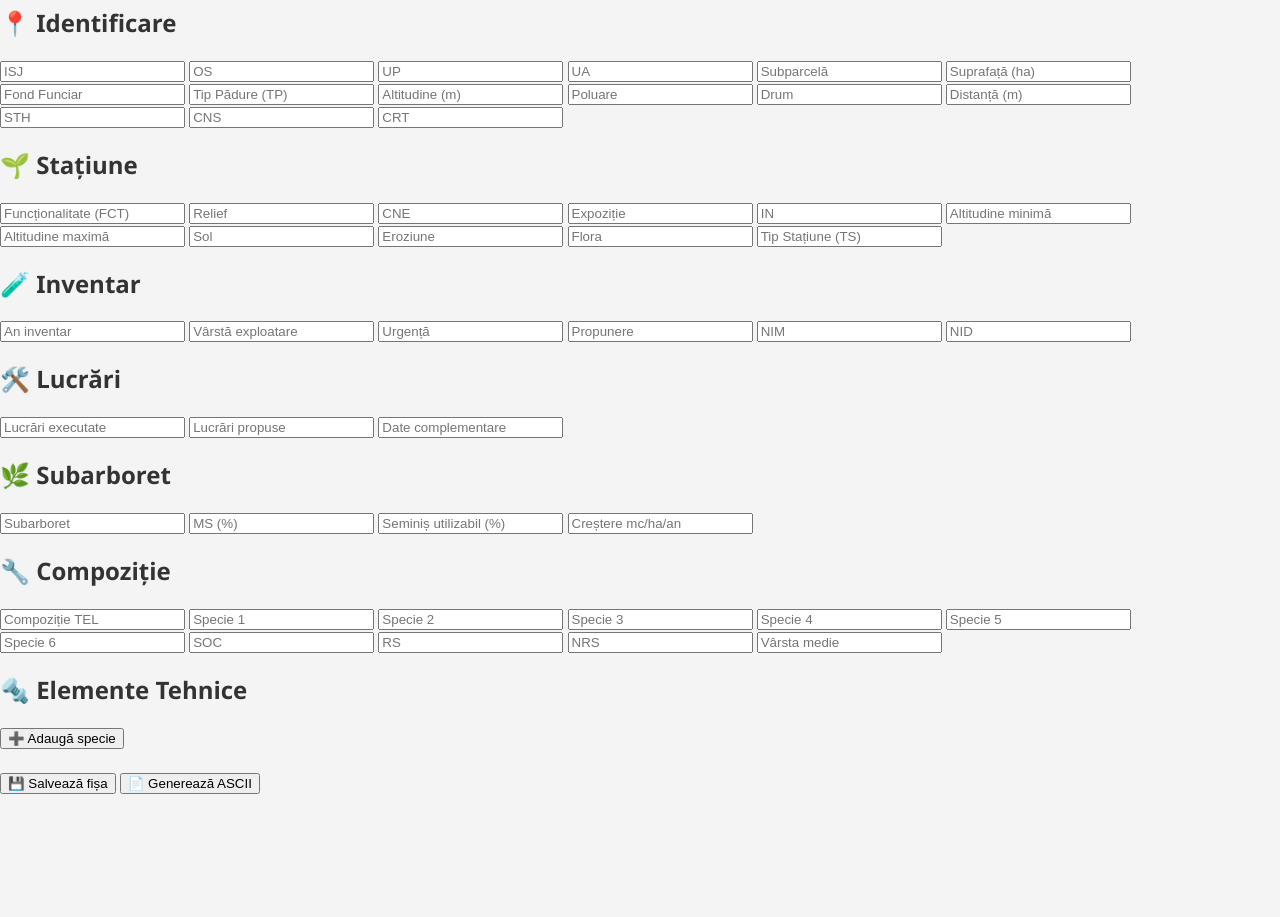
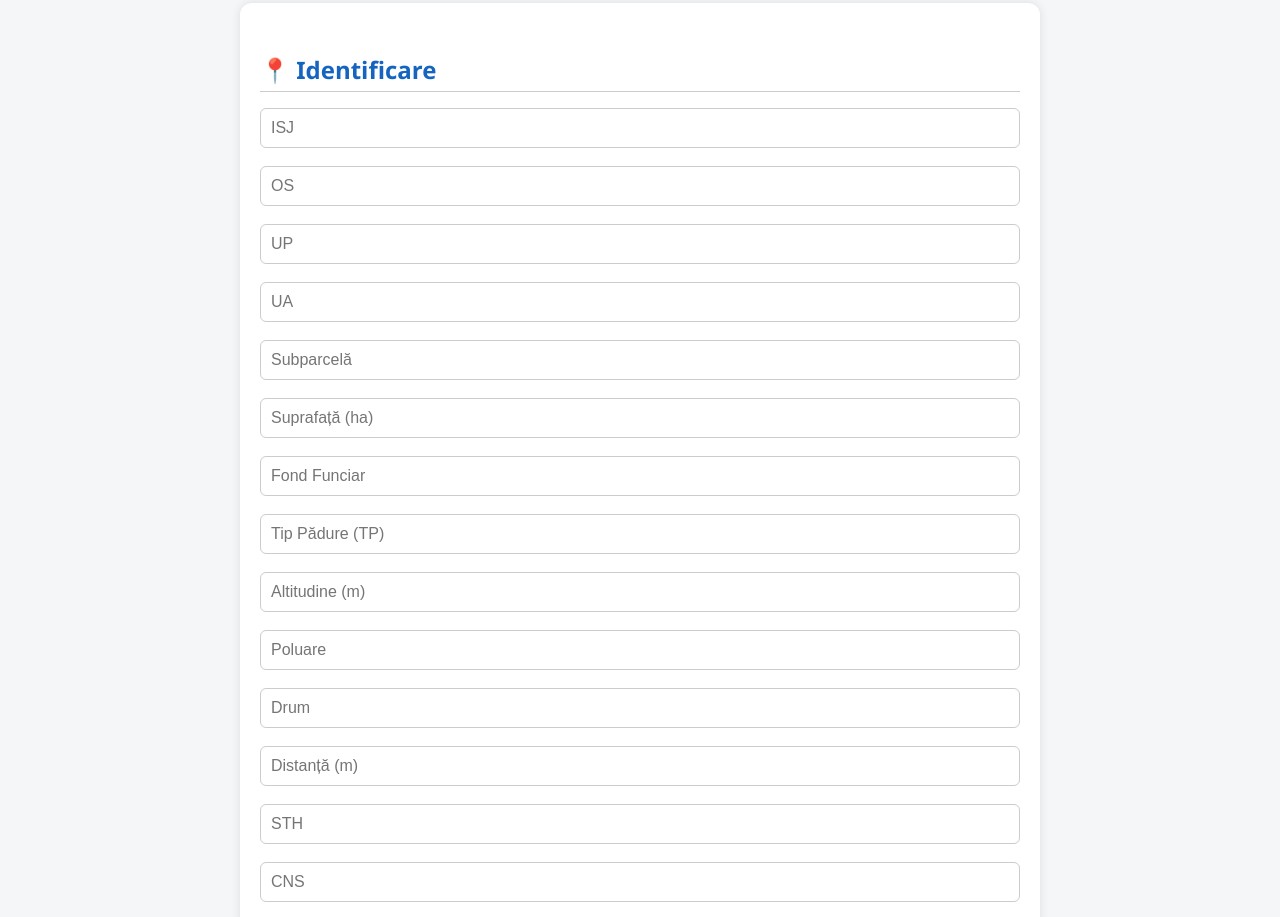
Before and after one commit to feldyb/Fisa-carnet, a plain HTML site: page index.html in a window 1280 px wide. Shown: the part 80-997 px from the top of the page. Before the commit the page ends 874 px from the top, so only its background shows below. Drawn offline with Linux system fonts and the light colour scheme.

Commit message:
Update style.css

```diff
--- a/style.css
+++ b/style.css
@@ -1,35 +1,88 @@
+/* Reset de bază */
+* {
+  box-sizing: border-box;
+  margin: 0;
+  padding: 0;
+}
+
+/* Fundal și font */
 body {
   font-family: 'Segoe UI', sans-serif;
-  margin: 0;
-  padding: 0;
-  background: #f4f4f4;
+  background-color: #f4f6f8;
   color: #333;
+  padding: 20px;
 }
 
-header {
-  background: #2e8b57;
-  color: white;
-  padding: 1rem;
+/* Titlu principal */
+h1 {
   text-align: center;
+  margin-bottom: 20px;
+  color: #2e7d32;
 }
 
-nav {
-  display: flex;
-  justify-content: center;
-  background: #ddd;
+/* Secțiuni de formular */
+form {
+  max-width: 800px;
+  margin: auto;
+  background: #fff;
+  padding: 20px;
+  border-radius: 12px;
+  box-shadow: 0 0 10px rgba(0,0,0,0.1);
 }
 
-nav a {
-  padding: 1rem;
-  text-decoration: none;
-  color: #2e8b57;
-  font-weight: bold;
+h2 {
+  margin-top: 30px;
+  margin-bottom: 10px;
+  color: #1565c0;
+  border-bottom: 1px solid #ccc;
+  padding-bottom: 5px;
 }
 
-nav a:hover {
-  background: #ccc;
+/* Câmpuri de input */
+input, select {
+  width: 100%;
+  padding: 10px;
+  margin: 6px 0 12px 0;
+  border: 1px solid #ccc;
+  border-radius: 6px;
+  font-size: 16px;
 }
 
-.container {
-  padding: 2rem;
+/* Rânduri tehnice */
+.element-tehnic {
+  background-color: #e3f2fd;
+  padding: 10px;
+  margin-bottom: 10px;
+  border-radius: 8px;
+  display: grid;
+  grid-template-columns: repeat(auto-fit, minmax(120px, 1fr));
+  gap: 10px;
 }
+
+/* Butoane */
+button {
+  background-color: #2e7d32;
+  color: white;
+  border: none;
+  padding: 12px 20px;
+  margin: 10px 5px;
+  border-radius: 6px;
+  font-size: 16px;
+  cursor: pointer;
+  transition: background 0.3s ease;
+}
+
+button:hover {
+  background-color: #1b5e20;
+}
+
+/* Responsive */
+@media (max-width: 600px) {
+  .element-tehnic {
+    grid-template-columns: 1fr;
+  }
+
+  input, select, button {
+    font-size: 14px;
+  }
+}
```
